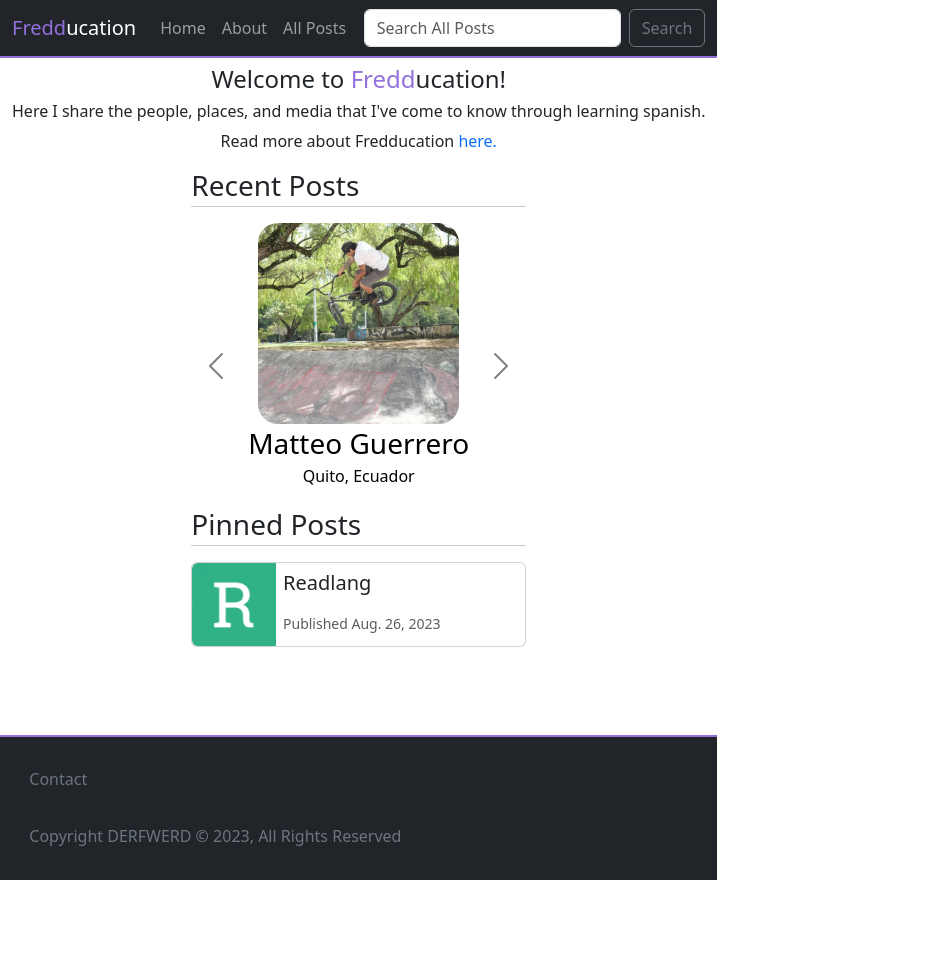
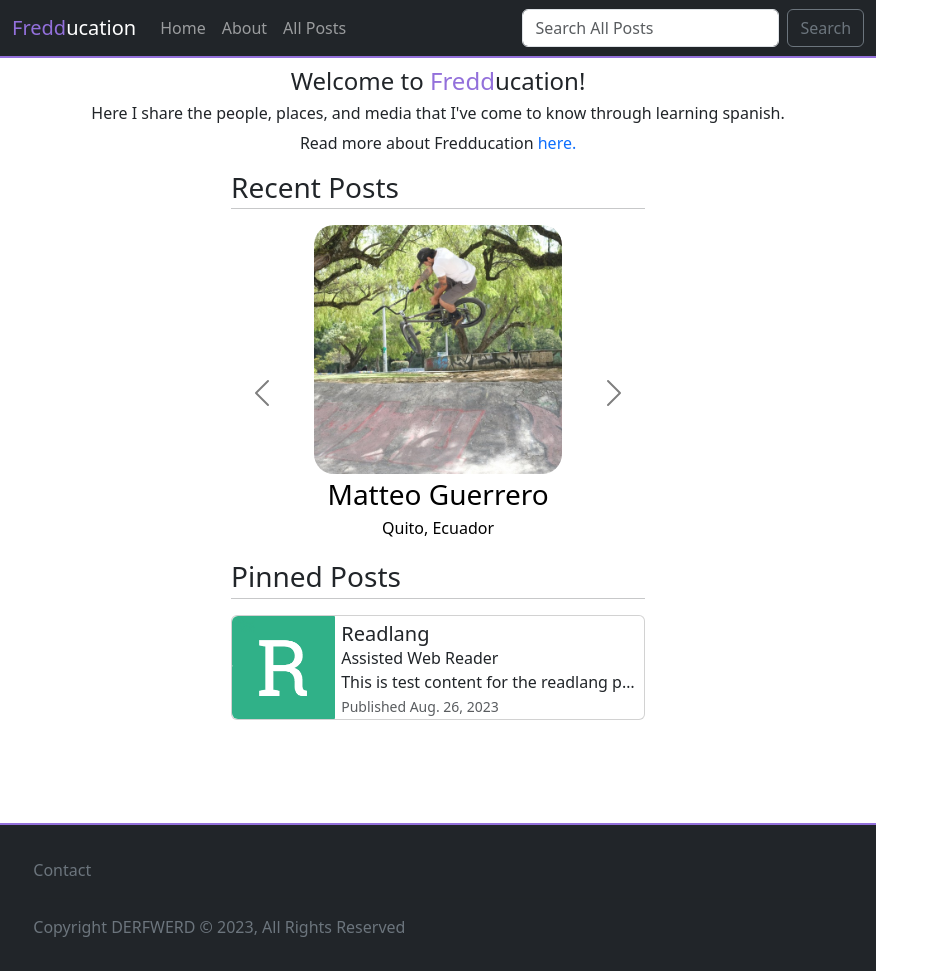
Before and after one commit to freddydrew/fredducation, a Django app: page / in a window 1280 px wide. Shown: the whole page, without its empty margins (0-939 px from the left). Before the commit the page ends 880 px from the top, so only its background shows below. Run offline with Django 4.2, Linux system fonts and the light colour scheme; data comes from the database, SQL or seed files in the repository; both versions use the stored data as it was after the commit; parts of the project's set-up code (start-up, migrations or seed data) failed here and were passed over; some libraries are stand-ins or nearby versions.

Commit message:
Fix pinned posts, article tile size
I fixed styling issues with pinned posts, added a new field to
the article model for non-people or places. I also fixed sizing
of the all articles page so all cards are the same size. I also made
some new articles for people I met.

```diff
--- a/articles/models.py
+++ b/articles/models.py
@@ -34,6 +34,7 @@
 # My article model
 class article(models.Model):
     title = models.CharField(max_length=75)
+    description = models.CharField(max_length=100,null=True,blank=True,default=None)
     content = models.TextField(null=True,blank=True)
     contentEsp = models.TextField(null=True,blank=True)
     city = models.CharField(max_length=50,null=True,blank=True,default=None)
--- a/articles/views.py
+++ b/articles/views.py
@@ -24,7 +24,7 @@
 
 class allArticlesJsonView(View):
     def get(self,*args,**kwargs):
-        articles = list(article.objects.filter(publish=True).values())
+        articles = list(article.objects.filter(publish=True).order_by('-publishDate').values())
         return JsonResponse({'data': articles},safe=False)
 
 def articleSearchView(request):
--- a/static/css/stylesHome.css
+++ b/static/css/stylesHome.css
@@ -35,22 +35,36 @@
     margin-bottom: 0;
 }
 
-#thumbtack{
-    max-width: 3%;
-}
-
 h3{
     margin-top: 0;
     margin-bottom: 1%;
 }
 
+.card{
+    transition: all 0.2s ease;
+}
+
+.card:hover{
+    box-shadow: 5px 6px 6px 2px #e9ecef;
+    transform: scale(1.025);
+}
+
 .card-body{
-    padding-top: 3%;
+    padding-top: 2%;
     padding-bottom: 0;
-    padding-left: 3%;
-    padding-right: 3%;
+    padding-left: 2%;
+    padding-right: 2%;
 }
 
 .card-body h5{
     margin-bottom: 0;
 }
+
+.card-body p{
+    margin-bottom: 0%;
+}
+
+.card img{
+    height: 100%;
+    width: 100%;
+}
--- a/templates/articles/oneArticle.html
+++ b/templates/articles/oneArticle.html
@@ -68,6 +68,10 @@
                 <h4 class="articleTitle">
                     {{obj.city}}, {{obj.country}}
                 </h4>
+            {%else%}
+                <h4 class="articleTitle">
+                    {{obj.description}}
+                </h4>
             {%endif%}
 
             <!-- Article Content, writeup -->
--- a/templates/home.html
+++ b/templates/home.html
@@ -14,7 +14,7 @@
         Here I share the people, places, and media that I've come to know through learning spanish.
     </h6>
     <p>
-        Read more about Fredducation <a href="/about/">here.</a>
+        Read more about Fredducation <a href="/about/" style="text-decoration: none;">here.</a>
     </p>
 </div>
 
@@ -39,6 +39,8 @@
                                     <h3>{{obj.title}}</h3>
                                     {%if obj.postType == 'person' or obj.postType == 'place'%}
                                         <p>{{obj.city}}, {{obj.country}}</p>
+                                    {%else%}
+                                        <p>{{obj.description}}</p>
                                     {%endif%}
                                     </div>
                                 </a>
@@ -53,6 +55,8 @@
                                     <h3>{{obj.title}}</h3>
                                     {%if obj.postType == 'person' or obj.postType == 'place'%}
                                         <p>{{obj.city}}, {{obj.country}}</p>
+                                    {%else%}
+                                        <p>{{obj.description}}</p>
                                     {%endif%}
                                     </div>
                                 </a>
@@ -77,6 +81,8 @@
     </div>
 </div>
 
+
+<!-- PINNED POSTS -->
 <div class="container-lg">
     <div class="row justify-content-center align-items-center">
         <div class="col-12 col-lg-6">
@@ -85,6 +91,7 @@
             </div>
             <hr>
             {%for obj in pinnedObjList%}
+            <a href="{{obj.getAbsoluteUrl}}" style="text-decoration: none; color: inherit;">
                 <div class="card mb-3">
                     <div class="row g-0">
                       <div class="col-3">
@@ -92,16 +99,31 @@
                       </div>
                       <div class="col-9">
                         <div class="card-body">
-                      <h5 class="card-title">{{obj.title}}</h5>
-                      <p class="card-text"></p>
-                      <p class="card-text"><small class="text-muted">Published {{obj.publishDate}}</small></p>
+                            <h5 class="card-title">
+                                {{obj.title}}
+                            </h5>
+                            {%if obj.postType == 'person' or obj.postType == 'place'%}
+                                <p>{{obj.city}}, {{obj.country}}</p>
+                            {%else%}
+                                <p>{{obj.description}}</p>
+                            {%endif%}
+                            <p class="card-text text-truncate">
+                                {{obj.content}}
+                            </p>
+                            <p class="card-text">
+                                <small class="text-muted">
+                                    Published {{obj.publishDate}}
+                                </small>
+                            </p>
                         </div>
                       </div>
                     </div>
                   </div>
+            </a>
             {%endfor%}
         </div>
     </div>
 </div>
+<!-- PINNED POSTS -->
 
 {%endblock content%}
```
Also changed, not shown: static/css/stylesArticleTiles.css (+4 -3 lines), templates/articles/partials/articleTiles.html (+8 -4 lines), articles/migrations/0014_article_description.py (added), db.sqlite3, static/articles/EmilioAndradeThumbnailMin.JPG (added), static/articles/MatteoGuerreroThumbnailMin.JPG (added), static/css/stylesAllArticles.css (line endings or trailing spaces). Lines whose indentation alone changed are shown as unchanged.
